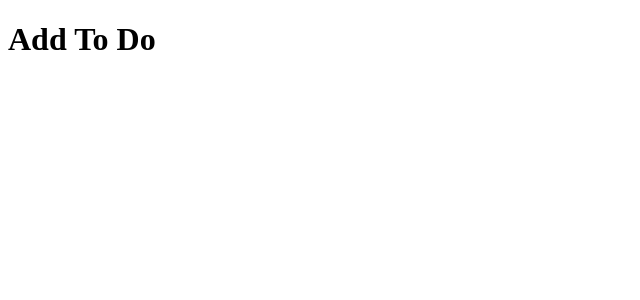
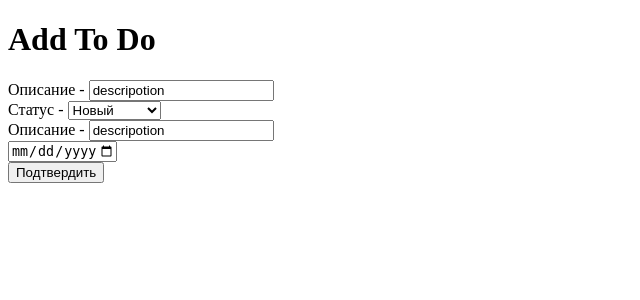
Before and after one commit to AlibekBeket/homework_52_alibek_beket, a Django app: page /to_do/add/ in a window 1280 px wide. Shown: the top 300 px of the page, without its empty margins (0-640 px from the left). Run offline with Django 4.2, Linux system fonts and the light colour scheme.

Commit message:
Добавил функционал страница add на возварещие к домашней странице

```diff
--- a/app/to_do_list/templates/add_page.html
+++ b/app/to_do_list/templates/add_page.html
@@ -5,6 +5,31 @@
     <title>Add To Do</title>
 </head>
 <body>
-<h1>Add To Do</h1>
+<div class="container">
+    <h1>Add To Do</h1>
+    <div class="form">
+        <form action="/" method="post">
+            {% csrf_token %}
+            <div class="form_row">
+                <span>Описание - </span><input type="text" value="descripotion">
+            </div>
+            <span>Статус - </span>
+            <select name="status" placeholder="Статус">
+                <option value="new">Новый</option>
+                <option value="in progress">В процессе</option>
+                <option value="made">Сделано</option>
+            </select>
+            <div class="form_row">
+                <span>Описание - </span><input type="text" value="descripotion">
+            </div>
+            <div class="form_row">
+                <input type="date" name="date" min="2000-01-01" max="2023-02-18">
+            </div>
+            <div class="form_row">
+                <input type="submit" value="Подтвердить">
+            </div>
+        </form>
+    </div>
+</div>
 </body>
 </html>
--- a/app/to_do_list/templates/home_page.html
+++ b/app/to_do_list/templates/home_page.html
@@ -7,6 +7,7 @@
     <title>To-Do List</title>
 </head>
 <body>
+<div class="container">
     <h1>To-Do List</h1>
     {% for to_do in to_do_list %}
     <h2 class="to_do_row">{{ to_do.description }}<br>Status: {{ to_do.status }}</h2>
@@ -14,5 +15,6 @@
     <div class="add_link_block">
         <a class="add_link" href="/to_do/add">Add To Do</a>
     </div>
+</div>
 </body>
 </html>
```
